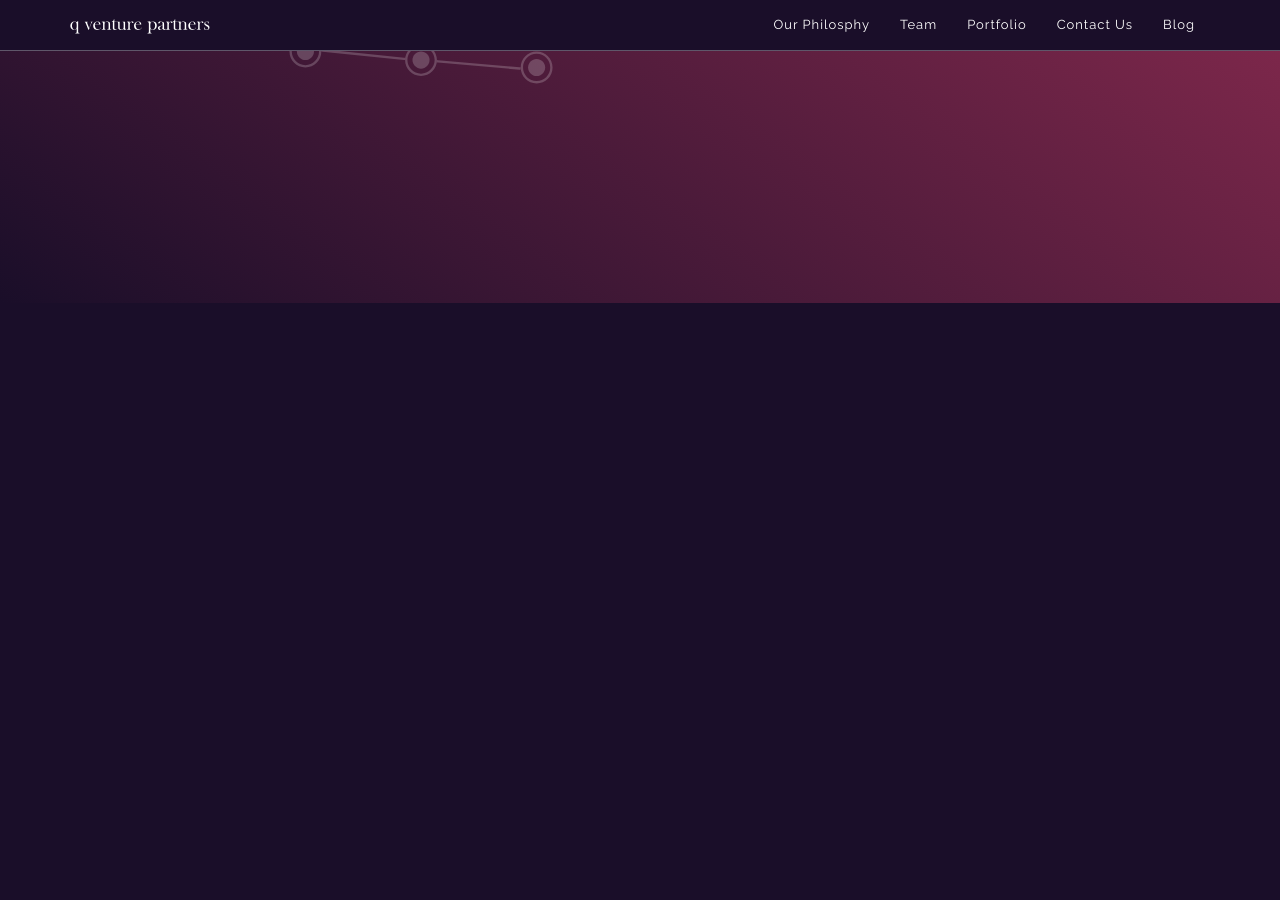
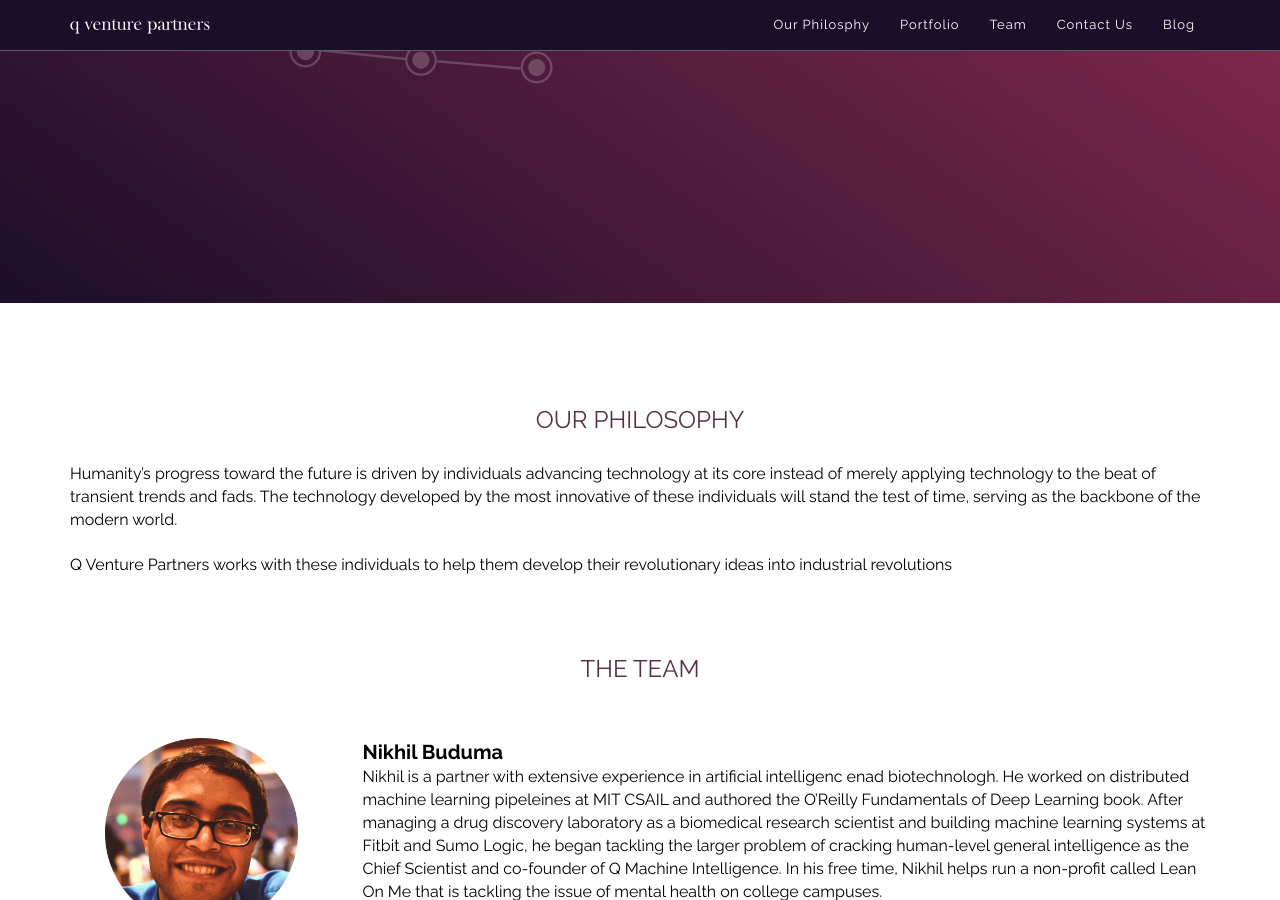
Before and after one commit to qventurepartners/old-web-scratch, a Jekyll site: the page index.html, which Jekyll copies as it is, in a window 1280 px wide and 900 px high, scrolled down 597 px. Built offline with Jekyll 4.4.1, drawn with Linux system fonts in a browser that asks for light colours; Markdown is read by kramdown in place of the engine named in the settings; comment, search, counter and statistics services are not loaded; before the commit the page ends 900 px from its top, so only the background shows below that; some of the changed text lies outside the part shown.

Commit message:
fixed in non _site

```diff
--- a/index.html
+++ b/index.html
@@ -3,7 +3,7 @@
 
 <head>
 
-    <link rel="icon" type="image/png" href="img/favicon.png">
+    <link rel="icon" type="image/png" href="/img/favicon.png">
 
     <meta charset="utf-8">
     <meta http-equiv="X-UA-Compatible" content="IE=edge">
@@ -30,7 +30,7 @@
     <link href="font-awesome/css/font-awesome.min.css" rel="stylesheet" type="text/css">
     <link href="http://fonts.googleapis.com/css?family=Lora:400,700,400italic,700italic" rel="stylesheet" type="text/css">
     <link href="http://fonts.googleapis.com/css?family=Montserrat:400,700" rel="stylesheet" type="text/css">
-    <link href='http://fonts.googleapis.com/css?family=Raleway' rel='stylesheet' type='text/css'>
+    <link href='https://fonts.googleapis.com/css?family=Raleway:400,700' rel='stylesheet' type='text/css'>
 
     <!-- HTML5 Shim and Respond.js IE8 support of HTML5 elements and media queries -->
     <!-- WARNING: Respond.js doesn't work if you view the page via file:// -->
@@ -69,10 +69,10 @@
                         <a class="page-scroll" href="#about">Our Philosphy</a>
                     </li>
                     <li>
-                        <a class="page-scroll" href="#team">Team</a>
+                        <a class="page-scroll" href="#porfolio">Portfolio</a>
                     </li>
                     <li>
-                        <a class="page-scroll" href="#porfolio">Portfolio</a>
+                        <a class="page-scroll" href="#team">Team</a>
                     </li>
                     <li>
                         <a class="page-scroll" href="#contact">Contact Us</a>
@@ -103,31 +103,68 @@
     </header>
 
     <!-- About 1 -->
-<!--
+
     <section id = "about" class="about">
         <div class="about-body">
             <div class="container">
                 <div class="row">
                     <div class="col-md-12">
-                        <span class="about-span">Olive leverages cutting-edge advances in artificial intelligence to reinvent care from the ground up.</span><br><br>
-                        <a class="btn btn-default" href="blog" role="button">Follow our blog</a>
+                        <span class="about-title">OUR PHILOSOPHY</span><br><br>
+
+                        <div class="about-span">Humanity’s progress toward the future is driven by individuals advancing technology at its core instead of merely applying technology to the beat of transient trends and fads. The technology developed by the most innovative of these individuals will stand the test of time, serving as the backbone of the modern world. <br><br>Q Venture Partners works with these individuals to help them develop their revolutionary ideas into industrial revolutions</div>
                     </div>
                 </div>
             </div>
-        </div>
-    </section> -->
 
-<!--     <section id = "team" class="team">
+
+    <section id = "team" class="team">
         <div class="team-body">
             <div class="container">
                 <div class="row">
                     <div class="col-md-12">
-                        We are a team of experts from MIT, Stanford, and Duke who have spent years tackling difficult problems in artificial intelligence, data, and medicine. Now we're ready to build the future of healthcare.
+                        <span class="about-title">THE TEAM</span><br><br><br>
                     </div>
                 </div>
+
                 <div class="row team-row">
 
-                    <div class="col-md-3">
+                    <div class="col-md-3 team-pic-table">
+                        <!-- <div class="team-pic">
+                        </div> -->
+                        <img class = "team-pic center-block" src="img/photo-nikhil.png"><br><br>
+                    </div>
+                    <div class="col-md-9 person-text">
+                        <span class="person-name">
+                        Nikhil Buduma
+                        </span> <br>
+                        <div class="person-blurb">
+                            Nikhil is a partner with extensive experience in artificial intelligenc enad biotechnologh. He worked on distributed machine learning pipeleines at MIT CSAIL and authored the O’Reilly Fundamentals of Deep Learning book. After managing a drug discovery laboratory as a biomedical research scientist and building machine learning systems at Fitbit and Sumo Logic, he began tackling the larger problem of cracking human-level general intelligence as the Chief Scientist and co-founder of Q Machine Intelligence. In his free time, Nikhil helps run a non-profit called Lean On Me that is tackling the issue of mental health on college campuses.
+                        </div>
+                    </div>
+                </div>
+
+                <br><br>
+
+                <div class="row team-row">
+
+                    <div class="col-md-3 team-pic-table">
+                        <!-- <div class="team-pic">
+                        </div> -->
+                        <img class = "team-pic center-block" src="img/photo-william.png"><br><br>
+                    </div>
+                    <div class="col-md-9 person-text">
+                        <span class="person-name">
+                        William Jack
+                        </span> <br>
+                        <div class="person-blurb">
+                            Will is a partner with a background in plasma physics, artificial intelligence, and mobile technologies. In high school he built a particle collider capable of carrying out nuclear fusion reactions in his basement, and went on to work at the Princeton Plasma Physics Lab. While studying physics and computer science at MIT, he also spent time working on the SpaceX sensor development team, helping develop critical systems for their new internet satellites. Will now devotes his time to developing cutting-edge artificial intelligence technologies as CEO and co-founder of Q Machine Intelligence.
+
+                        </div>
+                    </div>
+                </div>
+
+
+                    <!-- <div class="col-md-3">
                         <div class="team-member">
                             <img class = "team-pic" src="img/photo-nikhil.png"><br><br>
                             <span class="person-name">
@@ -141,60 +178,16 @@
                                 Nikhil studied computer science at MIT, where he specialized in artificial intelligence, data science, and distributed systems. At age 15, he managed a drug discovery lab at San Jose State University. He is also the author of the <a href="http://shop.oreilly.com/product/0636920039709.do" target="_blank">Fundamentals of Deep Learning</a> O'Reilly book.
                             </div>
                         </div>
-                    </div>
-
-                    <div class="col-md-3">
-                        <div class="team-member">
-                            <img class = "team-pic" src="img/photo-mike.png"><br><br>
-                            <span class="person-name">
-                            Michael Ng
-                            </span> <br>
-                            <span class="person-title">
-                                Business and Operations
-                            </span><br>
-                            <div class="person-blurb">
-                            <br>
-                                Mike is an MBA student at MIT Sloan. Formerly, he was a private equity professional at Calera Capital. He also developed a widely cited forecasting model for hedge fund failure. He now hopes to leverage his experience in finance and data analytics to improve healthcare.
-                            </div>
-                        </div>
-                    </div>
-
-                    <div class="col-md-3">
-                        <div class="team-member">
-                            <img class = "team-pic" src="img/photo-bec.png"><br><br>
-                            <span class="person-name">
-                            Rebecca Lai
-                            </span> <br>
-                            <span class="person-title">
-                                UI/UX Design
-                            </span><br>
-                            <div class="person-blurb">
-                            <br>
-                                Rebecca is a computer science and visual arts student from Duke University. She previously worked on building intuitive human-computer interfaces at Carnegie Mellon and has explored the cutting edge of user experience as a researcher at AltspaceVR, a virtual reality startup.
-                            </div>
-                        </div>
-                    </div>
-
-                    <div class="col-md-3">
-                        <div class="team-member">
-                            <img class = "team-pic" src="img/photo-sherman.png"><br><br>
-                            <span class="person-name">
-                            Sherman Leung
-                            </span> <br>
-                            <span class="person-title">
-                                Mobile/Web Development
-                            </span><br>
-                            <div class="person-blurb">
-                            <br>
-                                Sherman is a coterminal master's student in computer science at Stanford University, where he directs <a href="http://shift.stanford.edu" target="_blank">SHIFT</a> and TreeHacks Health. He previously worked with the mobile team at Khan Academy and was a founding engineer at two other early-stage health tech startups.
-                            </div>
-                        </div>
-                    </div>
+                    </div> -->
 
                 </div>
+
             </div>
         </div>
-    </section> -->
+    </section>
+
+    </div>
+    </section>
 
 <!--     <section id = "contact" class="contact">
         <div class="contact-body">
```
